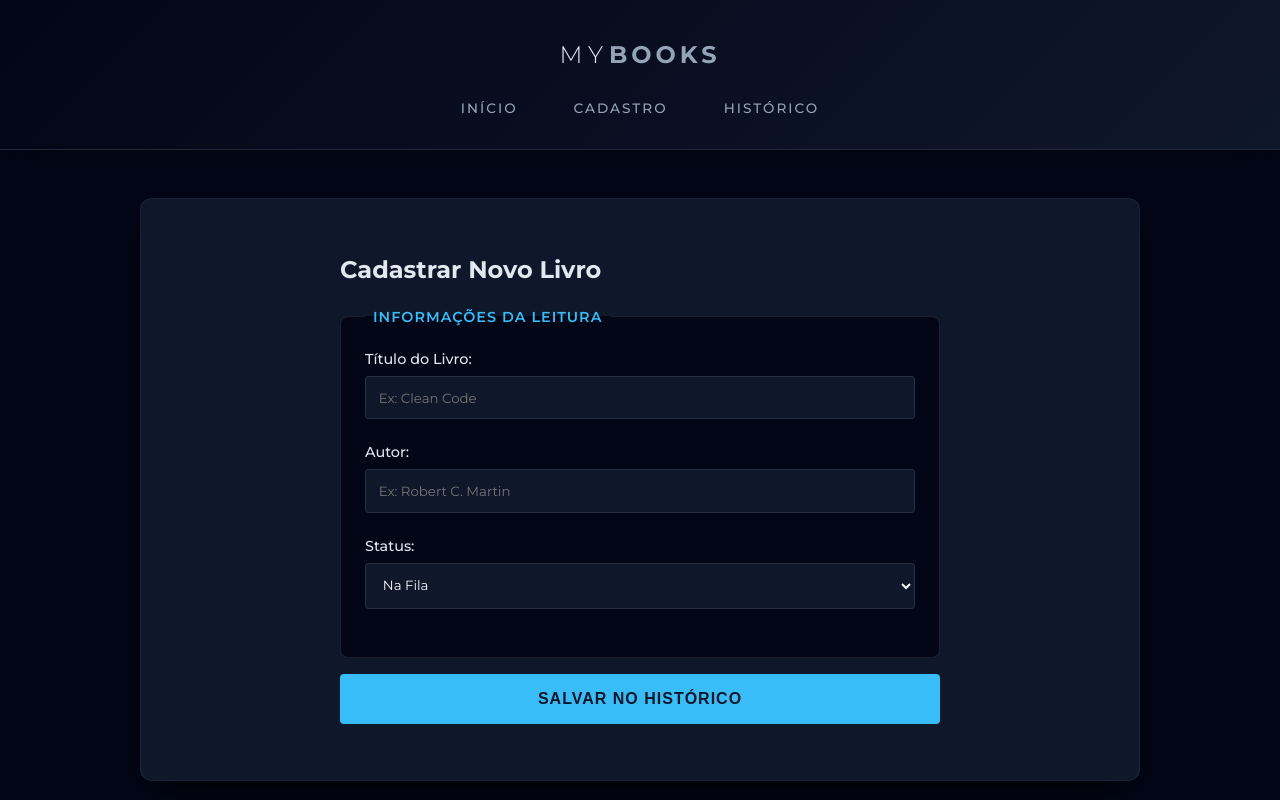
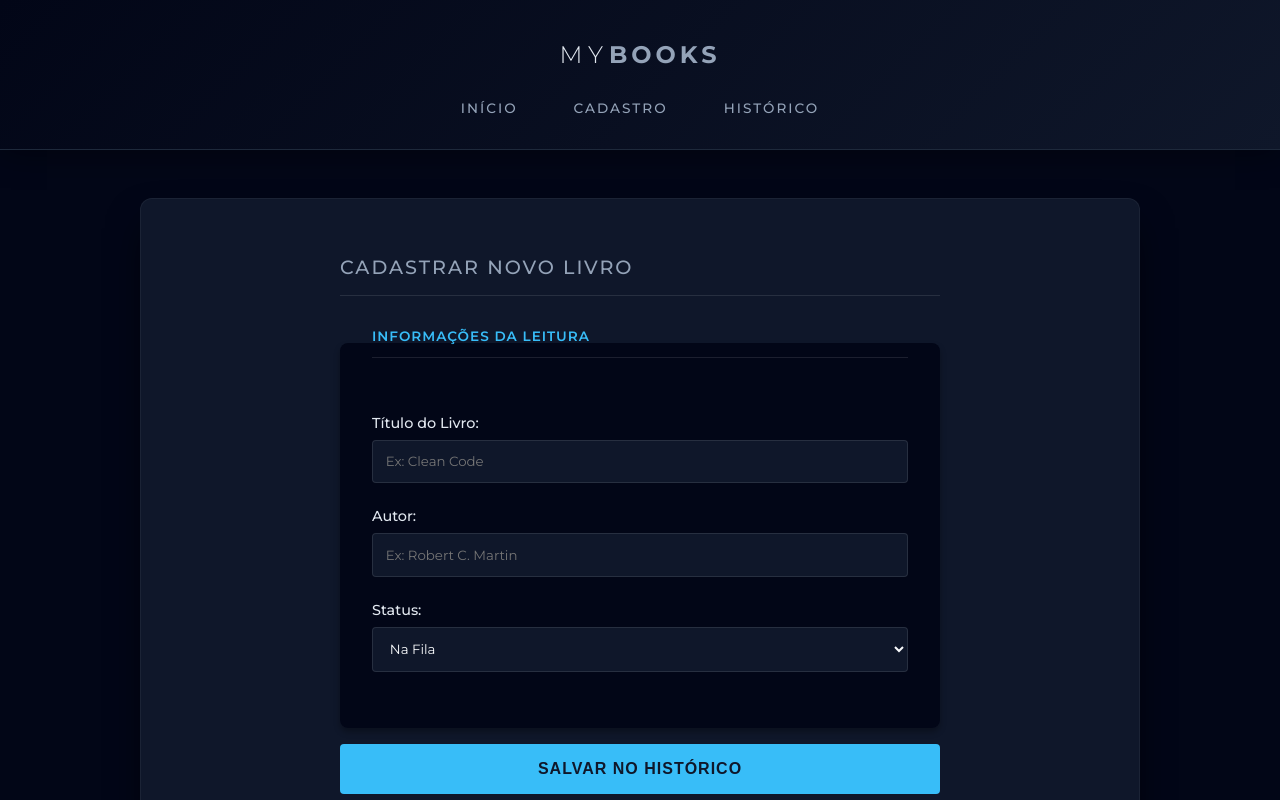
Before and after one commit to PedroMarra/Trabalho-TEC-WEB, a React (Vite) app: page /cadastro in a window 1280 px wide. Shown: the top 800 px of the page. Built offline with nearby package versions, Linux system fonts and the light colour scheme.

Commit message:
style: padroniza tipografia dos titulos e corrige query da api do google

```diff
--- a/db.json
+++ b/db.json
@@ -23,6 +23,12 @@
       "titulo": "Brasil",
       "autor": "sssss",
       "status": "Na Fila"
+    },
+    {
+      "id": "4dFkozb-JkQ",
+      "titulo": "animals",
+      "autor": "muuu",
+      "status": "Na Fila"
     }
   ],
   "$schema": "./node_modules/json-server/schema.json"
--- a/src/assets/css/style.css
+++ b/src/assets/css/style.css
@@ -40,6 +40,7 @@
   text-transform: uppercase;
   color: #e2e8f0;
 }
+
 .logo strong {
   font-weight: 700;
   letter-spacing: 4px;
@@ -118,6 +119,7 @@
   margin-top: auto;
   border-top: 1px solid #0f172a;
 }
+
 .grid-destaques {
   display: grid;
   grid-template-columns: repeat(auto-fit, minmax(200px, 1fr));
@@ -248,12 +250,12 @@
   display: flex;
   justify-content: space-between;
   align-items: center;
-  margin-top: auto; /* Empurra as ações para o fundo do card */
+  margin-top: auto;
 }
 
 .btn-remover {
   background: transparent;
-  border: 1px solid #ef4444; /* Vermelho alerta */
+  border: 1px solid #ef4444;
   color: #ef4444;
   padding: 0.3rem 0.8rem;
   border-radius: 4px;
@@ -271,29 +273,39 @@
   color: #ffffff;
   box-shadow: 0 4px 15px rgba(239, 68, 68, 0.3);
 }
+
 .container-cadastro {
   max-width: 600px;
   margin: 0 auto;
 }
 
+/* ======== MUDANÇAS APLICADAS AQUI ======== */
 .form-cadastro fieldset {
-  border: 1px solid rgba(255, 255, 255, 0.1);
+  border: none; /* Remove a linha que corta o título */
+  background: #020617; /* Mantém a cor de fundo da caixa */
   border-radius: 8px;
-  padding: 1.5rem;
+  padding: 2rem;
   margin-top: 1.5rem;
   display: flex;
   flex-direction: column;
-  background: #020617;
+  box-shadow: 0 4px 6px rgba(0, 0, 0, 0.3); /* Sombra elegante */
 }
 
 .form-cadastro legend {
+  display: block;
+  width: 100%;
   color: #38bdf8;
+  font-family: 'Montserrat', sans-serif;
   font-weight: 600;
-  padding: 0 0.5rem;
-  font-size: 0.9rem;
+  font-size: 0.85rem;
   text-transform: uppercase;
   letter-spacing: 1px;
+  padding: 0;
+  margin-bottom: 1.5rem;
+  border-bottom: 1px solid rgba(255, 255, 255, 0.1); /* Linha divisória fina embaixo */
+  padding-bottom: 0.8rem;
 }
+/* ========================================= */
 
 .form-cadastro label {
   color: #e2e8f0;
@@ -340,6 +352,7 @@
   background: #0284c7;
   color: #ffffff;
 }
+
 .alerta-erro {
   background-color: rgba(239, 68, 68, 0.1);
   color: #ef4444;
@@ -361,3 +374,17 @@
   font-weight: 500;
   font-size: 0.9rem;
 }
+
+.container-inicio h2,
+.container-cadastro h2,
+.container-historico h2 {
+  font-family: 'Montserrat', sans-serif;
+  text-transform: uppercase;
+  letter-spacing: 2px;
+  font-weight: 500;
+  color: #94a3b8;
+  border-bottom: 1px solid rgba(255, 255, 255, 0.1);
+  padding-bottom: 1rem;
+  margin-bottom: 2rem;
+  font-size: 1.2rem;
+}
--- a/src/pages/home.jsx
+++ b/src/pages/home.jsx
@@ -5,45 +5,43 @@ export default function Home() {
   const [loading, setLoading] = useState(true);
 
   useEffect(() => {
-    const fetchDestaques = async () => {
+    const fetchLivrosGoogle = async () => {
       try {
-        const response = await fetch('https://www.googleapis.com/books/v1/volumes?q=tecnologia+programação&maxResults=4');
+        const response = await fetch('https://www.googleapis.com/books/v1/volumes?q=desenvolvimento+web&maxResults=4');
         const data = await response.json();
+
         setDestaques(data.items || []);
       } catch (error) {
-        console.error(error);
+        console.error('Erro ao conectar com a API do Google:', error);
+        setDestaques([]);
       } finally {
         setLoading(false);
       }
     };
 
-    fetchDestaques();
+    fetchLivrosGoogle();
   }, []);
 
   return (
-    <>
-      <h1>Destaques</h1>
+    <section className="container-inicio">
+      <h2>Destaques</h2>
       {loading ? (
-        <p className="loading-text">Buscando livros...</p>
+        <p>Buscando livros...</p>
+      ) : destaques.length > 0 ? (
+        <div className="grid-destaques">
+          {destaques.map((livro) => (
+            <article key={livro.id} className="card-livro">
+              {livro.volumeInfo?.imageLinks?.thumbnail && (
+                <img src={livro.volumeInfo.imageLinks.thumbnail} alt={`Capa do livro ${livro.volumeInfo.title}`} />
+              )}
+              <h3>{livro.volumeInfo?.title}</h3>
+              <p>{livro.volumeInfo?.authors?.join(', ') || 'Autor desconhecido'}</p>
+            </article>
+          ))}
+        </div>
       ) : (
-        <section className="grid-destaques">
-          {destaques.map((livro) => {
-            const info = livro.volumeInfo;
-            return (
-              <article key={livro.id} className="card-livro">
-                <img
-                  src={info.imageLinks?.thumbnail || 'https://via.placeholder.com/128x192?text=Sem+Capa'}
-                  alt={info.title}
-                />
-                <section className="info-livro">
-                  <h3>{info.title}</h3>
-                  <p>{info.authors ? info.authors.join(', ') : 'Autor desconhecido'}</p>
-                </section>
-              </article>
-            );
-          })}
-        </section>
+        <p>Nenhum destaque encontrado no momento.</p>
       )}
-    </>
+    </section>
   );
 }
```
